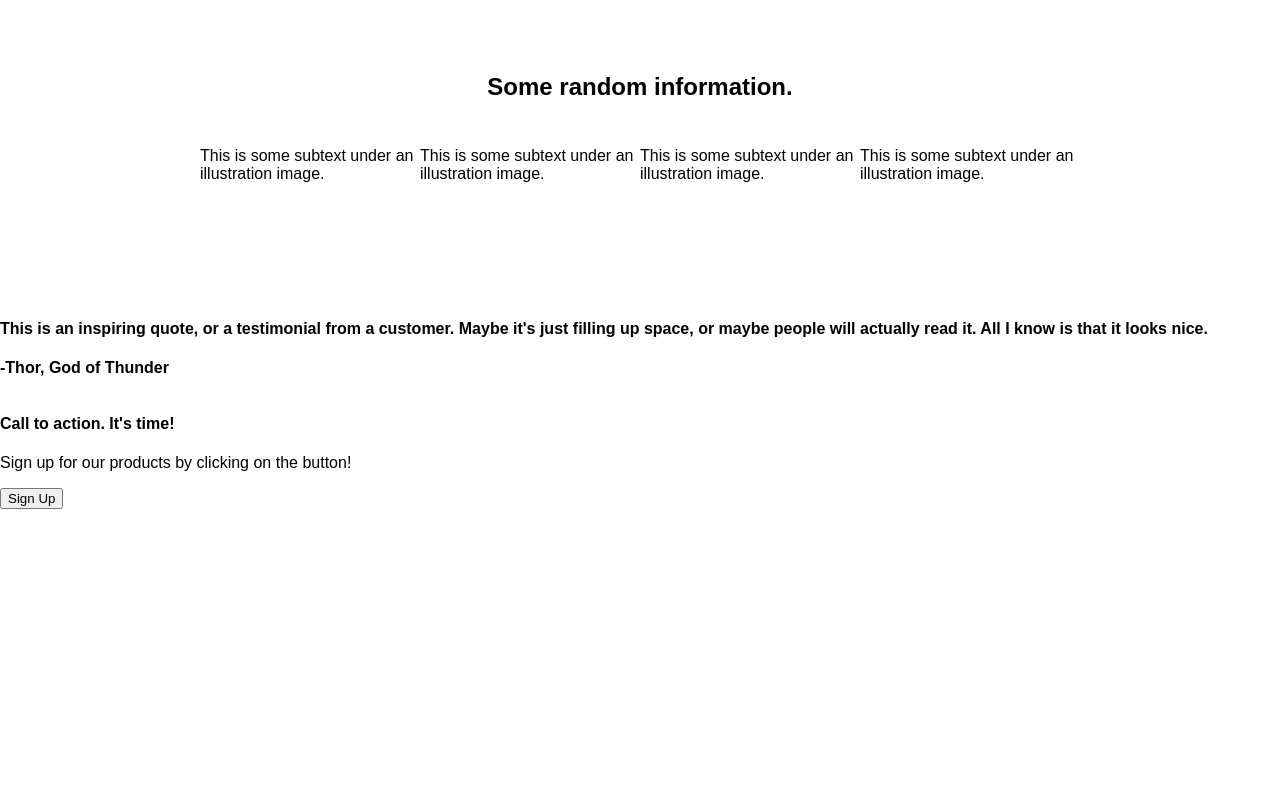
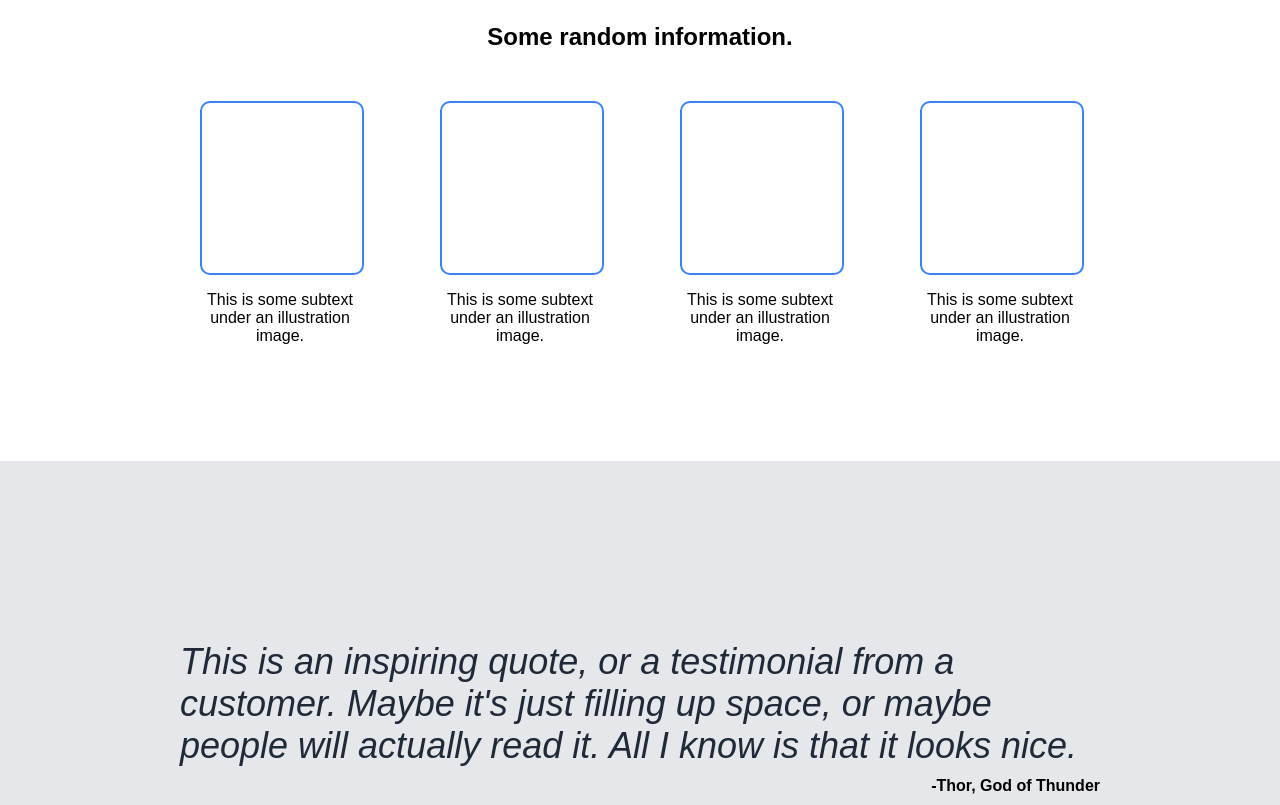
Before and after one commit to d3m04517/OdinProjectWebsite, a plain HTML site: page index.html in a window 1280 px wide. Shown: the part 695-1500 px from the top of the page. Before the commit the page ends 1204 px from the top, so only its background shows below. Drawn offline with Linux system fonts and the light colour scheme.

Commit message:
Random information section, Quote section, Footer added to HTML and CSS

```diff
--- a/index.html
+++ b/index.html
@@ -27,22 +27,22 @@
         <div id="randomInformationSection">
             <div id="randomInformationHeader"><h2>Some random information.</h2></div>
             <div id="randomInformationGallery">
-                <div><div></div><p>This is some subtext under an illustration image.</p></div>
-                <div><div></div><p>This is some subtext under an illustration image.</p></div>
-                <div><div></div><p>This is some subtext under an illustration image.</p></div>
-                <div><div></div><p>This is some subtext under an illustration image.</p></div>
+                <div><div class="randomInformationImage"></div><p>This is some subtext under an illustration image.</p></div>
+                <div><div class="randomInformationImage"></div><p>This is some subtext under an illustration image.</p></div>
+                <div><div class="randomInformationImage"></div><p>This is some subtext under an illustration image.</p></div>
+                <div><div class="randomInformationImage"></div><p>This is some subtext under an illustration image.</p></div>
             </div>
         </div>
         <div id="inspiringQuoteSection">
-            <h4>This is an inspiring quote, or a testimonial from a customer. Maybe it's just filling up space, or maybe people will actually read it. All I know is that it looks nice.</h4>
-            <p><b>-Thor, God of Thunder</b></p>
+            <p id="inspiringQuoteHeader">This is an inspiring quote, or a testimonial from a customer. Maybe it's just filling up space, or maybe people will actually read it. All I know is that it looks nice.</p>
+            <div id="inspiringQuoter"><p><b>-Thor, God of Thunder</b></p></div>
         </div>
-        <footer>
-            <div>
-                <div><h4>Call to action. It's time!</h4>
-                <p>Sign up for our products by clicking on the button!</p>
+        <footer >
+            <div  id="callToAction">
+                <div id="footerDescription"><p id="footerHeaderText">Call to action. It's time!</p>
+                <p id="footerDescriptionText">Sign up for our products by clicking on the button!</p>
                 </div>
-                <button>Sign Up</button>
+                <div id="footerButton"><button>Sign Up</button></div>
             </div>
         </footer>
     </body>
--- a/styles.css
+++ b/styles.css
@@ -32,6 +32,7 @@ header {
 #headerLinks a {
    font-size: 18px;
    color: #E5E7EB;
+   margin-right: 10px;
 }
 
 #introductionSection {
@@ -49,20 +50,19 @@ header {
 
 }
 
-#introductionText p, h1 {
-    margin: 0;
-    padding: 0;
-}
-
 #introductionText h1 {
     font-size: 48px;
     color: #F9FAF8;
     font-weight: 800;
+    margin: 0;
+    padding: 0;
 }
 
 #introductionText p {
     color: #E5E7EB;
     font-size: 18px;
+    margin: 0;
+    padding: 0;
 }
 
 #introductionText button {
@@ -94,16 +94,119 @@ header {
     justify-content: center;
     align-items: center;
     gap: 10px;
-    margin: 100px;
-    padding-left: 100px;
-    padding-right: 100px;
+    margin: 50px;
+    padding-left: 150px;
+    padding-right: 150px;
 }
 
 #randomInformationHeader {
     flex: 1;
+    margin-bottom: 20px;
 }
 
 #randomInformationGallery {
     flex: 1;
     display: flex;
+    justify-content: center;
+    align-items: center;
+    text-align: center;
+    gap: 80px;
 }
+
+.randomInformationImage {
+    height: 170px;
+    width: 100%;
+    border: 2px solid #3882F6;
+    border-radius: 10px;
+}
+
+/* Random quote section */
+
+#inspiringQuoteSection {
+    display: flex;
+    flex-direction: column;
+    justify-content: center;
+    align-items: center;
+    gap: 10px;
+    margin-top: 50px;
+    margin-bottom: 50px;
+    padding: 180px;
+    background-color: #e5E7eb;
+}
+
+#inspiringQuoteSection p {
+    margin: 0;
+}
+
+#inspiringQuoteHeader {
+    font-size: 36px;
+    font-weight: 300;
+    font-style: italic;
+    color: #1F2937;
+}
+
+#inspiringQuoter {
+    width: 100%;
+}
+
+#inspiringQuoter p {
+    float: right;
+}
+
+/* Footer */
+
+footer {
+    display: flex;
+    justify-content: center;
+    align-items: center;
+    gap: 10px;
+    margin-top: 10px;
+    margin-bottom: 10px;
+    padding: 50px;
+}
+
+#callToAction {
+    display: flex;
+    flex-direction: row;
+
+    align-items: center;
+    gap: 10px;
+    margin-top: 10px;
+    margin-bottom: 10px;
+    padding: 50px;
+    width: 900px;
+    background-color: #3882F6;
+}
+
+#footerButton {
+    flex: 1;
+
+}
+
+#footerButton button {
+    background-color: transparent;
+    border: solid 2px #E5E7EB;
+    border-radius: 10px;
+    text-align: center;
+    color: #E5E7EB;
+    padding: 5px 30px 5px 30px;
+}
+
+#footerDescription p {
+    margin: 0;
+
+}
+
+#footerDescription {
+    flex: 4 1 0%;
+}
+
+#footerHeaderText {
+    color: #F9FAF8;
+    font-size: 24px;
+}
+
+#footerDescriptionText {
+    color: #e5E7eb;
+    font-size: 18px;
+}
```
